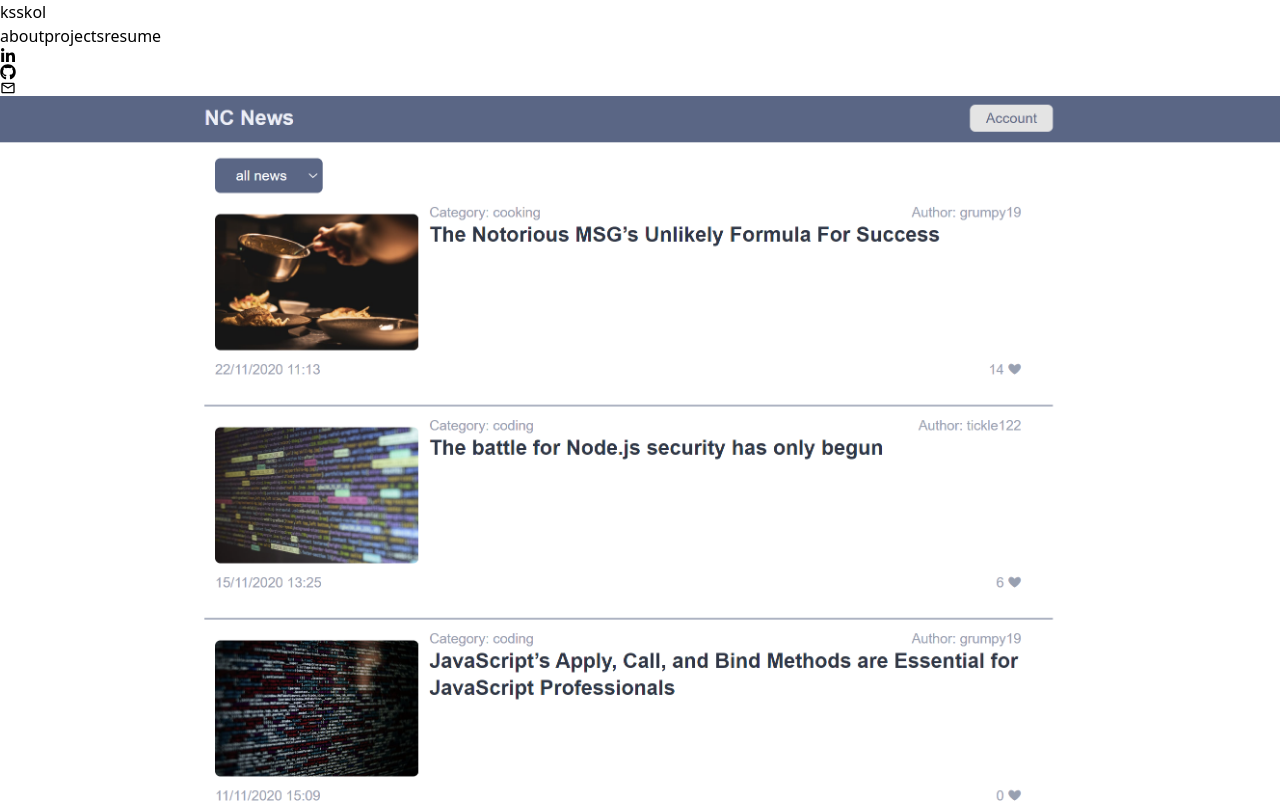
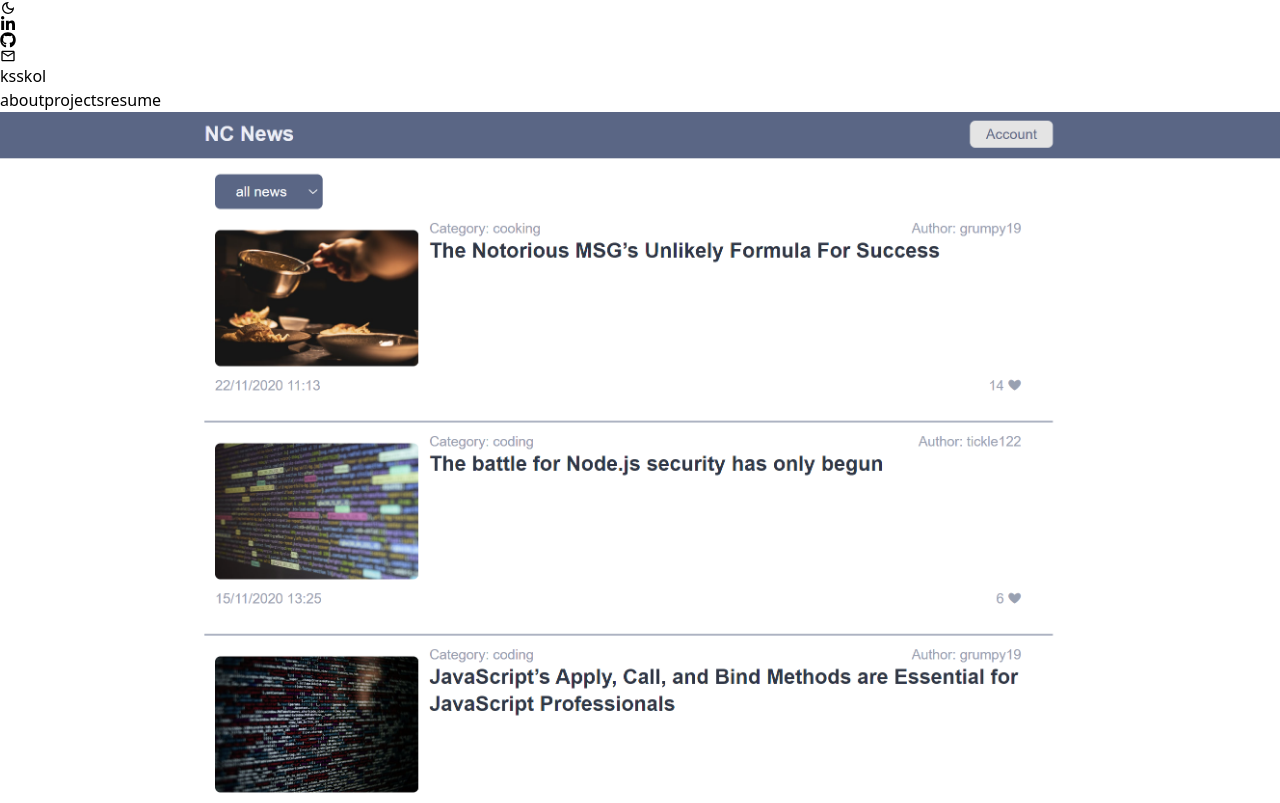
Before and after one commit to ksskol/ksskol, a React (Vite) app: page /projects in a window 1280 px wide. Shown: the top 803 px of the page. Built offline with nearby package versions, Linux system fonts and the light colour scheme.

Commit message:
added nothcoders picture

```diff
--- a/src/App.jsx
+++ b/src/App.jsx
@@ -9,8 +9,8 @@ import Contact from "./components/Contact";
 function App() {
   return (
       <div className="m-5 ml-10 mr-10">
+          <Contact />
           <Header />
-          <Contact />
           <Routes>
             <Route path="/" element={<MainInfo />} />
             <Route path="/about" element={<About />} />
--- a/src/components/Contact.jsx
+++ b/src/components/Contact.jsx
@@ -1,10 +1,14 @@
 import { FaLinkedinIn } from "react-icons/fa";
 import { FaGithub } from "react-icons/fa";
 import { MdOutlineMail } from "react-icons/md";
+import { MdOutlineDarkMode } from "react-icons/md";
 
 export default function Contact() {
   return (
-    <div className="flex float-right flex-col space-y-5 ml-10 mt-5">
+    <div className="flex float-right flex-col space-y-5 ml-10">
+      <div className="text-2xl mb-3">
+      <MdOutlineDarkMode />
+      </div>
       <div className="text-2xl ">
         <a href="https://www.linkedin.com/in/ksskol/" target="_blank">
           <FaLinkedinIn />
@@ -16,7 +20,7 @@ export default function Contact() {
         </a>
       </div>
       <div className="text-2xl">
-        <a href="mailto:tinaskolo@gmail.com">
+        <a href="mailto:tinaskolo@gmail.com" target="_blank">
           <MdOutlineMail />
         </a>
       </div>
--- a/src/components/NavBar.jsx
+++ b/src/components/NavBar.jsx
@@ -4,7 +4,7 @@ export default function NavBar() {
   return (
     <header>
       <Link to={`/`}>ksskol</Link>
-      <div className="flex float-right mr-20">
+      <div className="flex float-right">
         <Link className="pl-10" to={`/about`}>
           about
         </Link>
--- a/src/components/Projects.jsx
+++ b/src/components/Projects.jsx
@@ -3,8 +3,9 @@ export default function Projects() {
     <div class="mt-5 grid grid-cols-3 gap-10">
       <div>
         <div class="rounded-md border-2 overflow-hidden h-40">
-          <a href="https://nc-news-fe-jessjelly.netlify.app/" target="_blank">
-            <img src="../../adding/ncNews.png" alt="project picture" />
+          <a href="https://github.com/ksskol/NC_News_FE" target="_blank">
+            <img
+           className="scale-125 w-full max-w-lg" src="../../adding/ncNews.png" alt="project picture" />
           </a>
         </div>
         <h1 className="mt-5 text-md font-medium">Nc News</h1>
@@ -13,7 +14,7 @@ export default function Projects() {
 
       <div>
         <div class="rounded-md border-2 overflow-hidden h-40">
-          <a href="https://reel-insight.netlify.app/" target="_blank">
+          <a href="https://github.com/Always-Serving-Code/Reel-Insight" target="_blank">
             <img
               className="object-cover w-full h-96"
               src="../../adding/reelInsight.png"
--- a/src/components/Resume.jsx
+++ b/src/components/Resume.jsx
@@ -19,6 +19,7 @@ export default function Resume() {
       <h1>Kristina Skolota</h1>
       <h3>Full-Stack Software Engineer</h3>
       <h3 className="font-bold">Education</h3>
+      <img className="w-full max-w-24" src="https://www.manchesterdigital.com/storage/6766/Northcoders-Primary-Logo---Red.png" alt="Northcoders" />
       <h4> Northcoders, Manchester</h4>
       Software Engineer March 2024 - Current
       <p>
@@ -39,7 +40,7 @@ export default function Resume() {
         aimed for innovation, and continuously improved project outcomes.
       </p>
       <h3 className="font-bold">Skills</h3>
-      <div className="grid grid-cols-4 gap-5">
+      <div className="grid grid-cols-8 gap-5">
         <div>
           <h4 className="font-bold mb-2">Languages</h4>
           <p className="flex items-center">
@@ -50,9 +51,15 @@ export default function Resume() {
           </p>
         </div>
         <div>
-          <h4 className="font-bold mb-2">Testing</h4>
+          <h4 className="font-bold mb-2">Front-end</h4>
           <p className="flex items-center">
-            <SiJest className="mr-2" /> TDD using Jest and Supertest
+            <FaHtml5 className="mr-2" /> HTML
+          </p>
+          <p className="flex items-center">
+            <IoLogoCss3 className="mr-2" /> CSS
+          </p>
+          <p className="flex items-center">
+            <FaReact className="mr-2" /> React
           </p>
         </div>
         <div>
@@ -68,15 +75,9 @@ export default function Resume() {
           </p>
         </div>
         <div>
-          <h4 className="font-bold mb-2">Front-end</h4>
+          <h4 className="font-bold mb-2">Testing</h4>
           <p className="flex items-center">
-            <FaHtml5 className="mr-2" /> HTML
-          </p>
-          <p className="flex items-center">
-            <IoLogoCss3 className="mr-2" /> CSS
-          </p>
-          <p className="flex items-center">
-            <FaReact className="mr-2" /> React
+            <SiJest className="mr-2" /> TDD using Jest
           </p>
         </div>
       </div>
```
Also changed, not shown: 1 other file (tests, documents, lock files or other folders).
